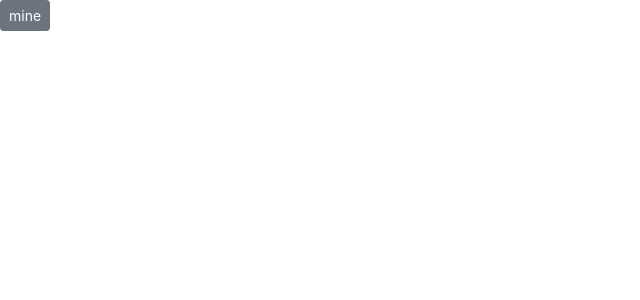
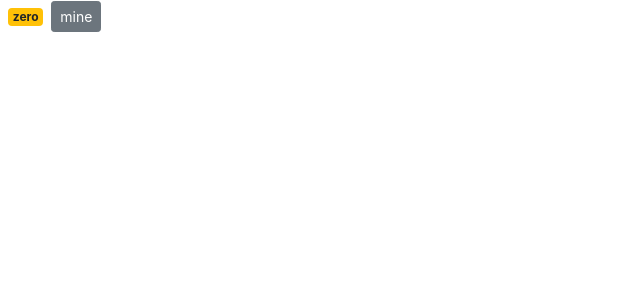
Before and after one commit to Sumanthku17/counter-mosh, a React (Create React App) app: page / in a window 1280 px wide. Shown: the top 300 px of the page, without its empty margins (0-640 px from the left). Built offline with nearby package versions, Linux system fonts and the light colour scheme.

Commit message:
using setState()-incrementing acc to clicks

```diff
--- a/src/components/counter.jsx
+++ b/src/components/counter.jsx
@@ -3,7 +3,7 @@ import React, { Component } from 'react';
 class Counter extends Component {
     state =
     {
-        count : 1
+        count : 0
     };
 
     // constructor()
@@ -15,7 +15,8 @@ class Counter extends Component {
 
     handleInc = () =>
     {
-        console.log('inc clicked',this);
+        //console.log('inc clicked',this);
+        this.setState({count : this.state.count+1})
     }
 
     render() {
@@ -24,11 +25,26 @@ class Counter extends Component {
         return (
 
         <React.Fragment>
+            <span className={this.getBadge()}>{this.counting()}</span>
             <button onClick={this.handleInc} className="btn btn-secondary btn-sm">mine</button>
         </React.Fragment> // handling prob of this pointing to window or undef in two ways 1. using construnctor and bind method 2. using arrow func
         );
     }
 
+    counting()
+    {
+        return this.state.count === 0 ? "zero" : this.state.count;
+    }
+
+    getBadge()
+    {
+        let classes = "badge m-2 badge-";
+        classes += this.state.count === 0 ? "warning" : "primary"
+        return classes;
+    }
+
+
+
 
 }
 
```
